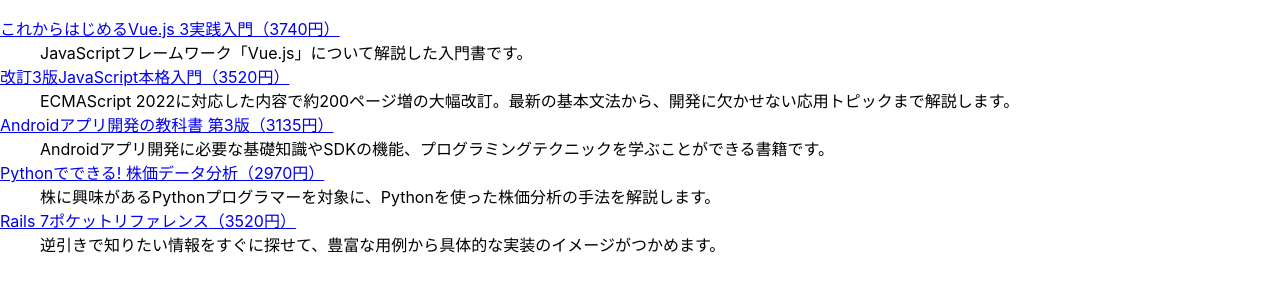
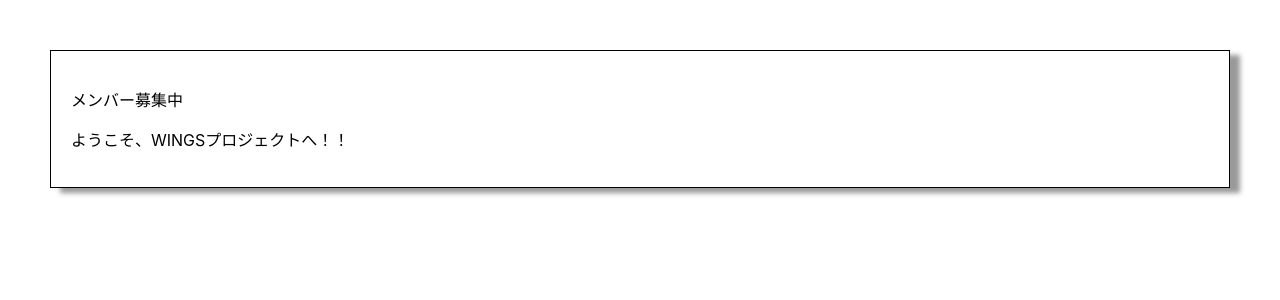
Before and after one commit to tk-sawada/practiceReact, a React (Create React App) app: page / in a window 1280 px wide. Shown: the top 300 px of the page. Built offline with nearby package versions, Linux system fonts and the light colour scheme.

Commit message:
edit index.js

```diff
--- a/package.json
+++ b/package.json
@@ -6,9 +6,10 @@
     "@testing-library/jest-dom": "^5.17.0",
     "@testing-library/react": "^13.4.0",
     "@testing-library/user-event": "^13.5.0",
+    "classnames": "^2.5.1",
     "react": "^18.2.0",
     "react-dom": "^18.2.0",
-    "react-scripts": "5.0.1",
+    "react-scripts": "^3.0.1",
     "web-vitals": "^2.1.4"
   },
   "scripts": {
--- a/src/ForFilter.js
+++ b/src/ForFilter.js
@@ -1,4 +1,5 @@
 import React from "react";
+import books from "./books"
 
 export default function ForFilter({src}) {
     const lowPrice = books.filter(book => book.price <3500);
@@ -13,8 +14,7 @@
                     </dt>
                     <dd>{elem.summary}</dd>
                 </React.Fragment>
-                ))}
-            )
+            ))}
         </dl>
     )
 }
--- /dev/null
+++ b/src/ForItem.js
@@ -0,0 +1,21 @@
+import React from "react";
+import Download from './Downloads';
+
+export default function ForItem({ books }) {
+    return (
+    <>
+        <dt>
+        <a href={`https://wings.msn.to/books/${books.isbn}/${books.isbn}.jpg`} >
+            {books.title} ({books.price}円)
+        </a>
+        </dt>
+        {(() => {
+            if (books.download){
+                return <dd>{books.summary}<Download isbn={books.isbn} /></dd>
+            } else {
+                return <dd>{books.summary}</dd>
+            }
+        })()}
+    </>
+    );
+}
--- /dev/null
+++ b/src/ForSort.js
@@ -0,0 +1,30 @@
+import React from "react";
+
+export default function ForSort({src}){
+    src.sort((m,n) => m.isbn - n.isbn);
+    return (
+        <dl>
+          {/* {src.map(elem => (
+            <>
+              <dt>
+                <a href={`https://wings.msn.to/books/${elem.isbn}/${elem.isbn}.jpg`}>
+                    {elem.title}（{elem.price}円）
+                </a>
+              </dt>
+              <dd>{elem.summary}</dd>
+            </>
+          ))} */}
+
+          {src.map(elem => (
+            <React.Fragment key={elem.isbn}>
+              <dt>
+                <a href={`https://wings.msn.to/books/${elem.isbn}/${elem.isbn}.jpg`}>
+                    {elem.title}（{elem.price}円）
+                </a>
+              </dt>
+              <dd>{elem.summary}</dd>
+            </React.Fragment>
+          ))}
+        </dl>
+        );
+};
--- /dev/null
+++ b/src/StyledPanel.js
@@ -0,0 +1,15 @@
+
+export default function StyledPanel({ children }){
+    return (
+        <div style={{
+            margin: 50,
+            padding: 20,
+            border: '1px solid #000',
+            width: 'fix-content',
+            boxShadow: '10px 5px 5px #999',
+            backgroundColor: '#fff'
+        }}>
+            {children}
+        </div>
+    );
+}
--- a/src/index.js
+++ b/src/index.js
@@ -1,8 +1,10 @@
 import React from 'react';
+import StyledPanel from './StyledPanel';
 //import StaticBasic from './StateBasic';
-
-import books from './books'
-import ForList from './ForList';
+//import books from './books';
+//import ForItem from './ForItem';
+//import ForSort from './ForSort';
+//import ForList from './ForList';
 //import EventBasic from './EventBasic';
 //import './EventBasic';
 //import MyHello from './MyHello';
@@ -12,11 +14,28 @@
 import './index.css';
 import reportWebVitals from './reportWebVitals';
 
+
 const root = ReactDOM.createRoot(document.getElementById('root'));
 
 root.render(
-  <ForList src={books} />
+  <StyledPanel>
+    <p>メンバー募集中</p>
+    <p>ようこそ、WINGSプロジェクトへ！！</p>
+  </StyledPanel>
 );
+
+/*
+root.render(
+  <ForItem src={books} />
+);
+*/
+
+/*
+root.render(
+  <ForSort src={books} />
+);
+*/
+
 
 /*
 root.render(
```
Also changed, not shown: src/Downloads.js (added, +9 -0 lines), 1 other file (tests, documents, lock files or other folders).
